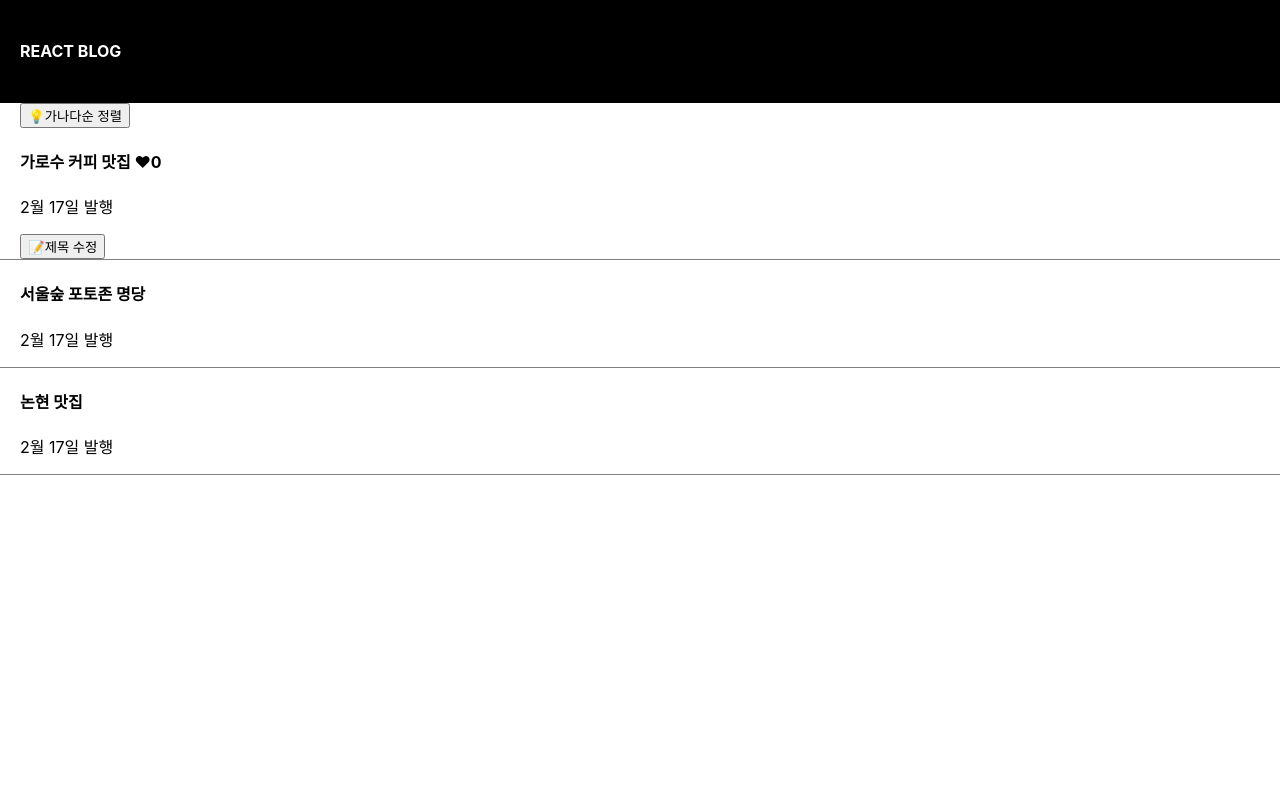
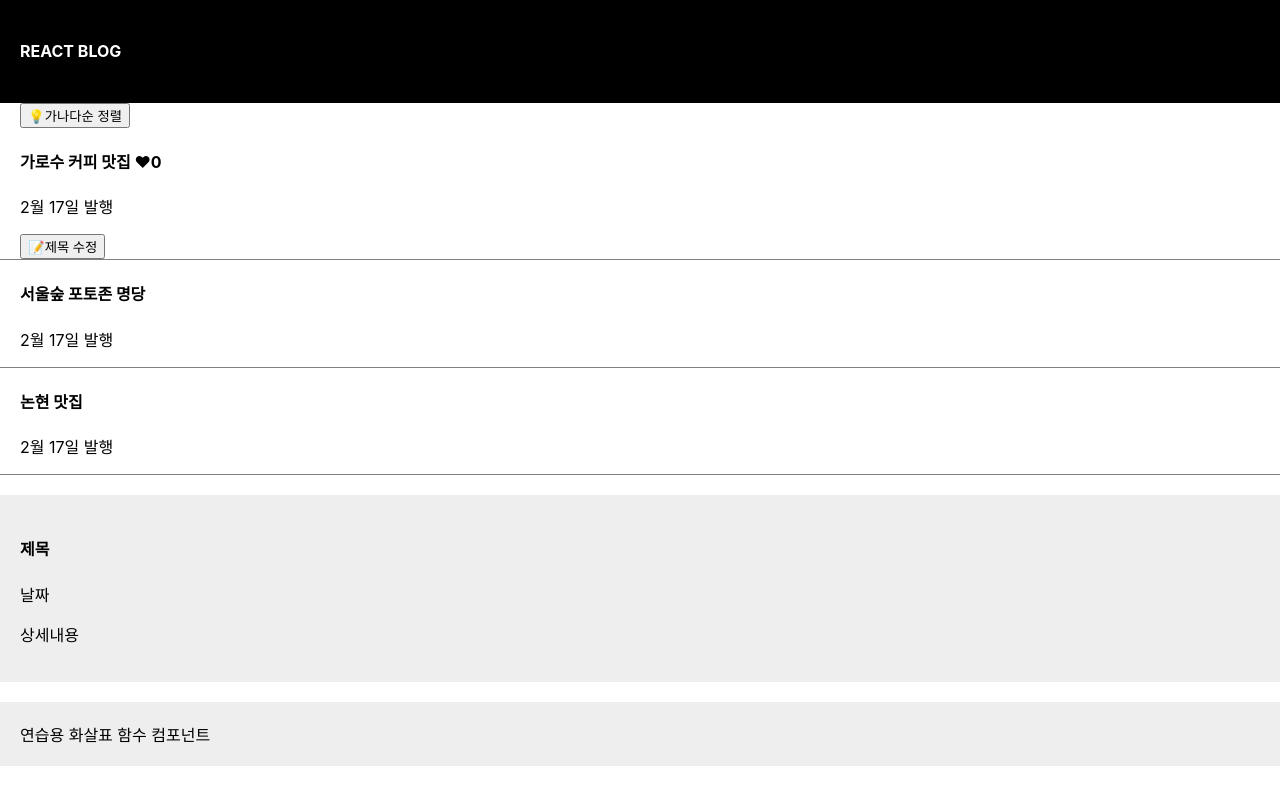
Before and after one commit to gitjaeran/react-blog, a React (Create React App) app: page / in a window 1280 px wide. Built offline with nearby package versions, Linux system fonts and the light colour scheme.

Commit message:
Component

```diff
--- a/src/App.css
+++ b/src/App.css
@@ -15,6 +15,12 @@ div {
   border-bottom: 1px solid grey;
 }
 
+.modal {
+  margin-top: 20px;
+  padding: 20px;
+  background: #eee;
+  text-align: left;
+}
 /*-------*/
 
 .App {
--- a/src/App.js
+++ b/src/App.js
@@ -40,6 +40,7 @@ function App() {
         >
           💡가나다순 정렬
         </button>
+
         <h4>
           {postName[0]}
           <span onClick={() => (like === 0 ? setLike(1) : setLike(0))}> ❤</span>
@@ -56,16 +57,49 @@ function App() {
           📝제목 수정
         </button>
       </div>
+
       <div className="list">
         <h4>{postName[1]}</h4>
         <p>2월 17일 발행</p>
       </div>
+
       <div className="list">
         <h4>{postName[2]}</h4>
         <p>2월 17일 발행</p>
       </div>
+
+      <Modal />
+      <ReportComponent />
     </div>
   );
 }
 
+/**Component화 기준
+ * 1. 반복적인 HTML 축약
+ * 2. 큰/다른 페이지
+ * 3. 자주 변경되는 UI
+ * 4. 팀원과 협업시 페이지를 나누어 작업 분배
+ *
+ * Component 단점
+ * state를 가져다 쓸때 불편함(props).
+ * (A 함수에 있던 변수는 B 함수에서 사용 불가)
+ */
+function Modal() {
+  return (
+    <div className="modal">
+      <h4>제목</h4>
+      <p>날짜</p>
+      <p>상세내용</p>
+    </div>
+  );
+}
+
+const ReportComponent = () => {
+  return (
+    <>
+      <div className="modal">연습용 화살표 함수 컴포넌트</div>
+    </>
+  );
+};
+
 export default App;
```
